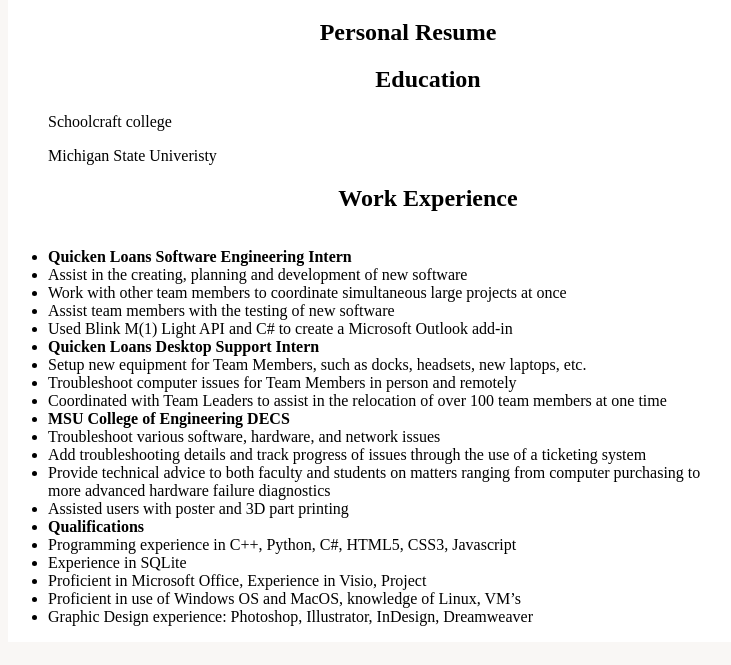
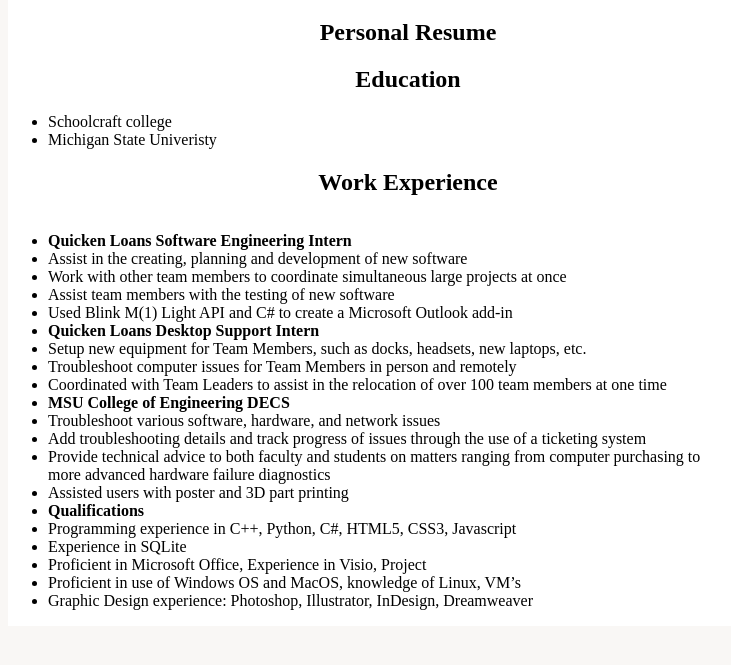
Before and after one commit to qassisju/MI-449-SS17-741-css-spacing-and-layout-T7bJIb, a plain HTML site: page index.html in a window 1280 px wide. Shown: the part 61-726 px from the top of the page, without its empty margins (232-963 px from the left). Drawn offline with Linux system fonts and the light colour scheme.

Commit message:
updated html

```diff
--- a/index.html
+++ b/index.html
@@ -9,12 +9,12 @@
 <div id="content">
     <h1>Justin Qassis</h1>
     <h2>Personal Resume</h2>
+    <h2>Education</h2>
     <ul id="education">
-      <h2>Education</h2>
-      <p>Schoolcraft college</p>
-      <p>Michigan State Univeristy</p>
-      <h2>Work Experience</h2>
+      <li>Schoolcraft college</li>
+      <li>Michigan State Univeristy</li>
     </ul>
+    <h2>Work Experience</h2>
     <ul id="work">
       <li><strong>Quicken Loans Software Engineering Intern</strong></li>
       <li>Assist in the creating, planning and development of new software</li>
```
